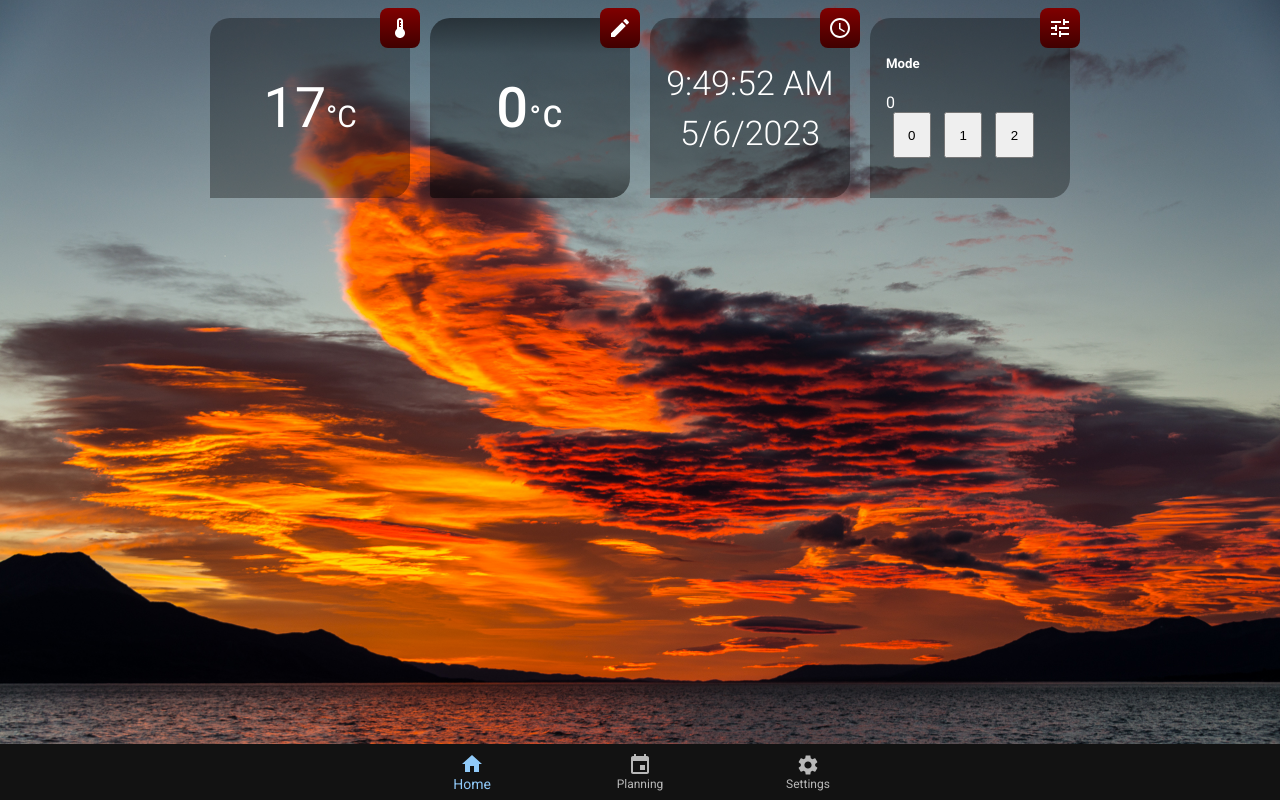
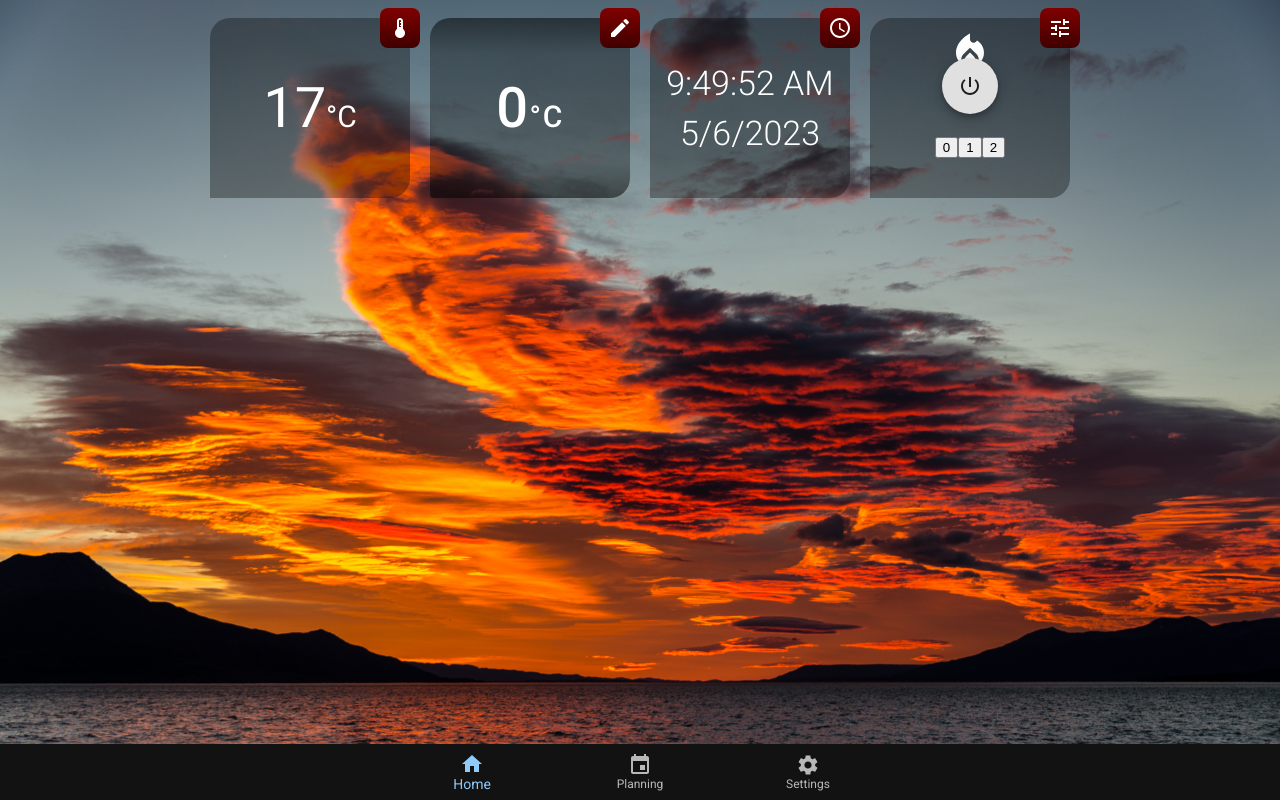
Before and after one commit to Fox-2k/domofox, a Next.js app in the folder react/: page / in a window 1280 px wide. Built offline with nearby package versions, Linux system fonts and the light colour scheme; no server answers.

Commit message:
WIP mode component

```diff
--- /dev/null
+++ b/react/src/components/editValueDialog.tsx
@@ -0,0 +1,63 @@
+import { useEffect, useState } from 'react'
+
+import Dialog from '@mui/material/Dialog'
+import DialogTitle from '@mui/material/DialogTitle'
+import Grid from '@mui/material/Grid'
+import Button from '@mui/material/Button'
+import Paper from '@mui/material/Paper'
+import KeyboardDoubleArrowLeftIcon from '@mui/icons-material/KeyboardDoubleArrowLeft'
+import KeyboardDoubleArrowRightIcon from '@mui/icons-material/KeyboardDoubleArrowRight'
+import KeyboardArrowLeftIcon from '@mui/icons-material/KeyboardArrowLeft'
+import KeyboardArrowRightIcon from '@mui/icons-material/KeyboardArrowRight'
+import CheckCircleIcon from '@mui/icons-material/CheckCircle'
+import CancelIcon from '@mui/icons-material/Cancel'
+
+
+interface EditValueDialogProps {
+    onClose: Function,
+    value?: number,
+    open: boolean
+}
+
+export default function EditValueDialog({ onClose, value, open} : EditValueDialogProps) {
+    const [localValue, setLocalValue] = useState(value || 0)
+
+    useEffect(() => {
+        if(open) setLocalValue(value || 0)
+    }, [open])
+
+    const handleClose = () => {
+        onClose(undefined)
+    }
+
+    const handleValidate = () => {
+        onClose(localValue)
+    }
+
+    return (
+        <Dialog onClose={handleClose} open={open}>
+            <Paper >
+                <DialogTitle sx={{ textAlign: "center", fontSize: 50, p:0 }}>{localValue}</DialogTitle>
+            </Paper>
+            <Grid container justifyContent="center">
+                <Grid item >
+                    <Button sx={{ m: 2, minWidth: 150, minHeight: 60 }} variant="contained" onClick={() => setLocalValue(Math.round(10 * (localValue - 1)) / 10)}><KeyboardDoubleArrowLeftIcon /></Button>
+                </Grid>
+                <Grid item order={{ sm: 4 }}>
+                    <Button sx={{ m: 2, minWidth: 150, minHeight: 60 }} variant="contained" onClick={() => setLocalValue(Math.round(10 * (localValue + 1)) / 10)}><KeyboardDoubleArrowRightIcon /></Button>
+                </Grid>
+                <Grid item >
+                    <Button sx={{ m: 2, minWidth: 75, minHeight: 60 }} variant="contained" onClick={() => setLocalValue(Math.round(10 * (localValue - 0.1)) / 10)}><KeyboardArrowLeftIcon /></Button>
+                </Grid>
+                <Grid item >
+                    <Button sx={{ m: 2, minWidth: 75, minHeight: 60 }} variant="contained" onClick={() => setLocalValue(Math.round(10 * (localValue + 0.1)) / 10)}><KeyboardArrowRightIcon /></Button>
+                </Grid>
+
+            </Grid>
+            <Paper sx={{ display: 'flex', justifyContent: 'space-between' }} >
+                <Button sx={{ m: 2, minWidth: "40%", minHeight: 60, backgroundColor: "secondary.main" }} variant="contained" onClick={handleClose}><CancelIcon /></Button>
+                <Button sx={{ m: 2, minWidth: "40%", minHeight: 60, backgroundColor: "success.main" }} variant="contained" onClick={handleValidate}><CheckCircleIcon /></Button>
+            </Paper>
+        </Dialog>
+    )
+}
--- a/react/src/components/mode.tsx
+++ b/react/src/components/mode.tsx
@@ -1,22 +1,47 @@
-import { useAppSelector, useAppDispatch } from "@/hooks"
-import { updateMode, getMode } from "@/features/status/statusSlice"
-
-import styles from "@/styles/Mode.module.css"
+import { useState } from 'react'
+import { useAppSelector, useAppDispatch } from '@/hooks'
+import { updateMode, getMode } from '@/features/status/statusSlice'
+import Fab from '@mui/material/Fab'
+import PowerSettingsNewIcon from '@mui/icons-material/PowerSettingsNew';
+import TouchAppIcon from '@mui/icons-material/TouchApp';
+import ThermostatAutoIcon from '@mui/icons-material/ThermostatAuto';
+import LocalFireDepartmentIcon from '@mui/icons-material/LocalFireDepartment';
 
 import TuneIcon from '@mui/icons-material/Tune';
-import Block from "@/components/block"
+import Block from '@/components/block'
+import Typography from '@mui/material/Typography';
 
 export default function Mode() {
+    const [openDialog, setOpenDialog] = useState(false)
     const mode = useAppSelector(getMode)
     const dispatch = useAppDispatch()
 
+    const handleClick = () => {
+        setOpenDialog(true)
+    }
+
+    const handleClose = (newMode) => {
+        setOpenDialog(false)
+    }
+
     return (
-        <Block icon={<TuneIcon />}>
-            <h5>Mode</h5>
-            <div>{mode}</div>
+        <Block
+            sx={{
+                display: "flex",
+                flexDirection: "column",
+                alignItems: 'center',
+                justifyContent: 'space-evenly',
+            }}
+            icon={<TuneIcon />}
+        >
+            <Fab onClick={handleClick}>
+                {[<PowerSettingsNewIcon key="0" />, <TouchAppIcon key="1" />, <ThermostatAutoIcon key="2" />][mode || 0] || <ThermostatAutoIcon />}
+            </Fab>
+            <LocalFireDepartmentIcon sx={{ position: "absolute", fontSize: 42, top: 12 }} />
+            {/* <div>{mode}</div> */}
             <div>{
                 [0,1,2].map(numMode => (
-                    <button className={styles.btn} key={numMode} onClick={() => dispatch(updateMode(numMode))}>{numMode}</button>
+                    <button key={numMode} onClick={() => dispatch(updateMode(numMode))}>{numMode}</button>
                 ))
             }</div>
         </Block>
--- a/react/src/components/valueBlock.tsx
+++ b/react/src/components/valueBlock.tsx
@@ -1,75 +1,15 @@
 import { useEffect, useState } from 'react'
 
-import Dialog from '@mui/material/Dialog';
-import DialogTitle from '@mui/material/DialogTitle';
 import Box from "@mui/material/Box"
-import Grid from '@mui/material/Grid';
-import Button from '@mui/material/Button';
-import Paper from '@mui/material/Paper';
-import KeyboardDoubleArrowLeftIcon from '@mui/icons-material/KeyboardDoubleArrowLeft';
-import KeyboardDoubleArrowRightIcon from '@mui/icons-material/KeyboardDoubleArrowRight';
-import KeyboardArrowLeftIcon from '@mui/icons-material/KeyboardArrowLeft';
-import KeyboardArrowRightIcon from '@mui/icons-material/KeyboardArrowRight';
-import CheckCircleIcon from '@mui/icons-material/CheckCircle';
-import CancelIcon from '@mui/icons-material/Cancel';
 
-import Block from "./block";
-
-
-interface EditValueDialogProps {
-    onClose: Function,
-    value?: number,
-    open: boolean
-}
+import Block from "@/components/block";
+import EditValueDialog from "@/components/editValueDialog"
 
 interface valueBlockProps {
     icon: React.ReactNode,
     value: number,
     unit?: string,
     onChange?: Function
-}
-
-function EditValueDialog({ onClose, value, open} : EditValueDialogProps) {
-    const [localValue, setLocalValue] = useState(value || 0)
-
-    useEffect(() => {
-        if(open) setLocalValue(value || 0)
-    }, [open])
-
-    const handleClose = () => {
-        onClose(undefined)
-    }
-
-    const handleValidate = () => {
-        onClose(localValue)
-    }
-
-    return (
-        <Dialog onClose={handleClose} open={open}>
-            <Paper >
-                <DialogTitle sx={{ textAlign: "center", fontSize: 50, p:0 }}>{localValue}</DialogTitle>
-            </Paper>
-            <Grid container justifyContent="center">
-                <Grid item >
-                    <Button sx={{ m: 2, minWidth: 150, minHeight: 60 }} variant="contained" onClick={() => setLocalValue(Math.round(10 * (localValue - 1)) / 10)}><KeyboardDoubleArrowLeftIcon /></Button>
-                </Grid>
-                <Grid item order={{ sm: 4 }}>
-                    <Button sx={{ m: 2, minWidth: 150, minHeight: 60 }} variant="contained" onClick={() => setLocalValue(Math.round(10 * (localValue + 1)) / 10)}><KeyboardDoubleArrowRightIcon /></Button>
-                </Grid>
-                <Grid item >
-                    <Button sx={{ m: 2, minWidth: 75, minHeight: 60 }} variant="contained" onClick={() => setLocalValue(Math.round(10 * (localValue - 0.1)) / 10)}><KeyboardArrowLeftIcon /></Button>
-                </Grid>
-                <Grid item >
-                    <Button sx={{ m: 2, minWidth: 75, minHeight: 60 }} variant="contained" onClick={() => setLocalValue(Math.round(10 * (localValue + 0.1)) / 10)}><KeyboardArrowRightIcon /></Button>
-                </Grid>
-
-            </Grid>
-            <Paper sx={{ display: 'flex', justifyContent: 'space-between' }} >
-                <Button sx={{ m: 2, minWidth: "40%", minHeight: 60, backgroundColor: "secondary.main" }} variant="contained" onClick={handleClose}><CancelIcon /></Button>
-                <Button sx={{ m: 2, minWidth: "40%", minHeight: 60, backgroundColor: "success.main" }} variant="contained" onClick={handleValidate}><CheckCircleIcon /></Button>
-            </Paper>
-        </Dialog>
-    )
 }
 
 export default function ValueBlock({ icon, value, unit, onChange } : valueBlockProps) {
```
Also changed, not shown: react/src/components/editModeDialog.tsx (added, +20 -0 lines).
